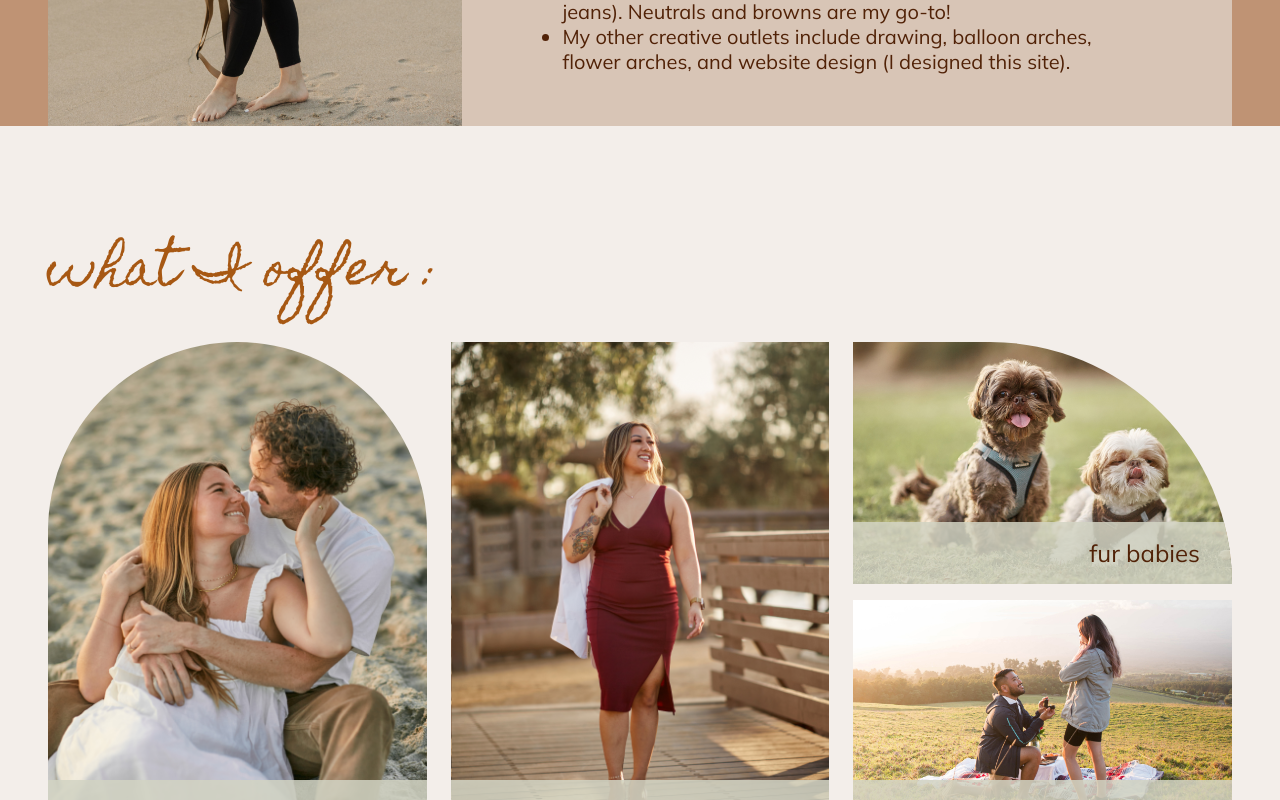
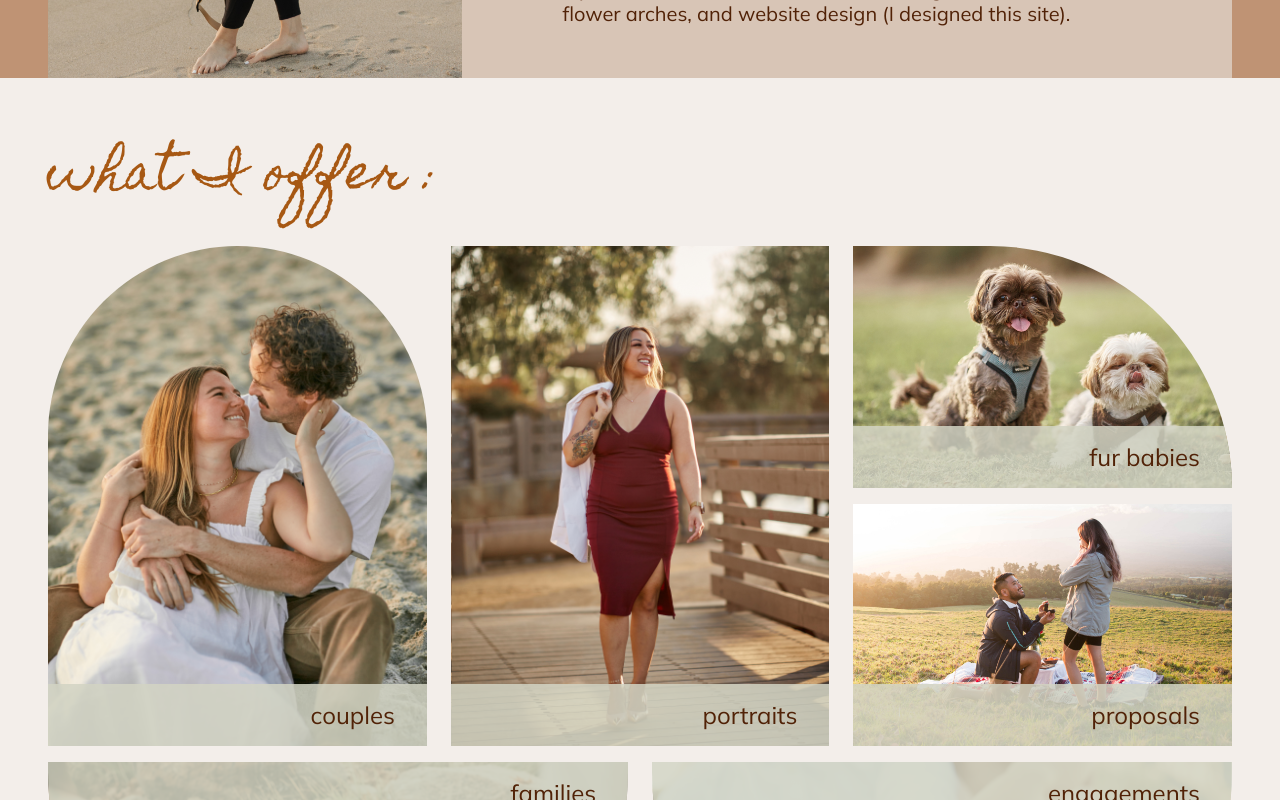
Before and after one commit to ThaoMinhVo/terraphotos, a React (Create React App) app: page / in a window 1280 px wide. Shown: the part 1800-2600 px from the top of the page. Built offline with nearby package versions, Linux system fonts and the light colour scheme.

Commit message:
Adjusted padding between sections and locked scrolling with mobile nav is open

```diff
--- a/src/components/nav.js
+++ b/src/components/nav.js
@@ -6,6 +6,7 @@ import { HashLink } from "react-router-hash-link";
 function nav() {
   const openNav = () => {
     document.getElementById("navMobile").classList.remove("navMobile-close");
+    document.body.classList.add("lock-scrolling");
   };
   return (
     <div id="top" className="container-outer nav">
--- a/src/components/navMobile.js
+++ b/src/components/navMobile.js
@@ -5,6 +5,7 @@ import { HashLink } from "react-router-hash-link";
 function navMobile() {
   const closeNav = () => {
     document.getElementById("navMobile").classList.add("navMobile-close");
+    document.body.classList.remove("lock-scrolling");
   }
 
   return (
--- a/src/sections/what.js
+++ b/src/sections/what.js
@@ -3,8 +3,8 @@ import "../styles/what.scss";
 
 function what() {
   return (
-    <div id="what" className="container-outer">
-      <div className="container column section-margin what">
+    <div id="what" className="container-outer section-margin">
+      <div className="container column what">
         <h2>what I offer :</h2>
         <div className="what-grid">
           <div className="what-grid-section what-grid-section-top">
--- a/src/styles/global.scss
+++ b/src/styles/global.scss
@@ -16,6 +16,10 @@ body {
   -moz-box-sizing: border-box; /* Firefox, other Gecko */
   box-sizing: border-box; /* Opera/IE 8+ */
   overflow-x: hidden;
+
+  &.lock-scrolling{
+    overflow: hidden;
+  }
 }
 
 a {
@@ -171,6 +175,10 @@ ul {
   }
 }
 
+.section-margin {
+  margin-top: 3rem;
+}
+
 @media (max-width: var.$mobileXS) {
   body {
     font-size: 1.1rem;
--- a/src/styles/how.scss
+++ b/src/styles/how.scss
@@ -104,6 +104,7 @@
 @media (max-width: var.$mobile) {
   // rules here apply to devices from 501px to 768px (inclusive)
   .how {
+    padding-bottom: 3rem;
     &-grid {
       flex-direction: column;
       align-items: flex-end;
```
